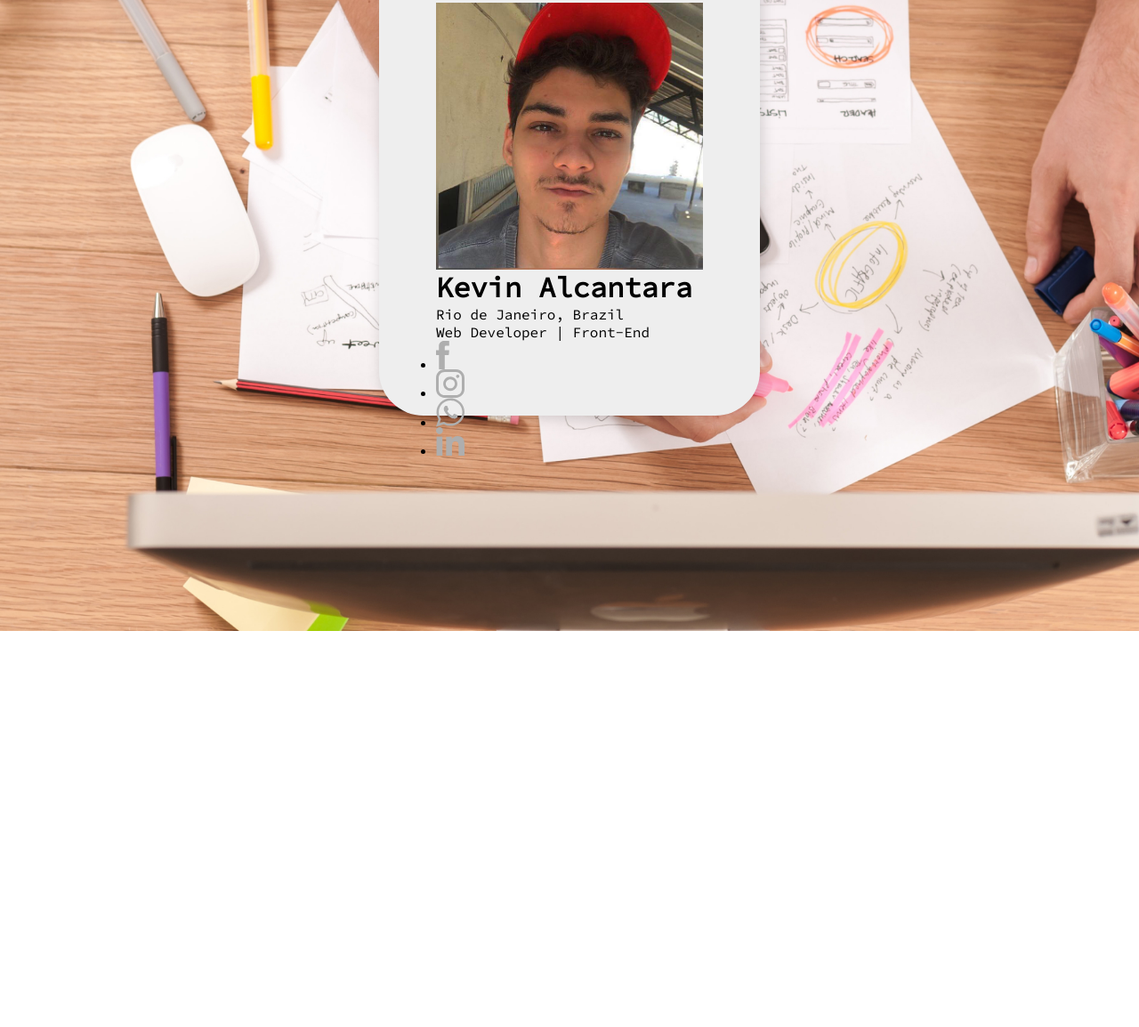
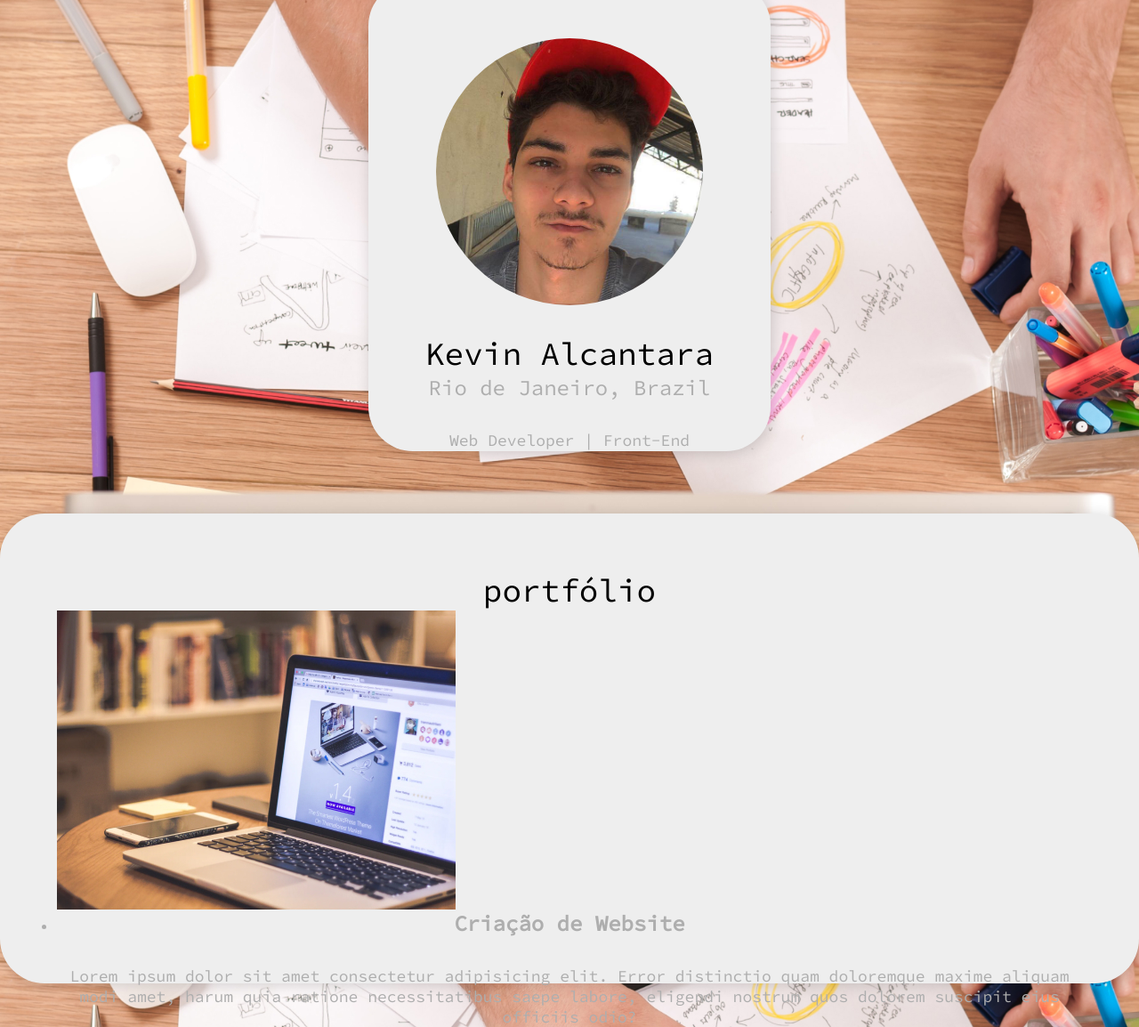
Before and after one commit to Kn-Alcantara/site-pessoal, a plain HTML site: page index.html in a window 1280 px wide. Shown: the part 91-1245 px from the top of the page at 89% size. Before the commit the page ends 800 px from the top, so only its background shows below. Drawn offline with Linux system fonts and the light colour scheme.

Commit message:
terminando interface

```diff
--- a/index.html
+++ b/index.html
@@ -14,11 +14,12 @@
   </head>
   <body>
     <div class="box">
-      <img width="300px" src=./img/img/perfil.jpg alt="eu" />
-      <h1>Kevin Alcantara</h1>
+      <img class="user-img" width="300px" src=./img/img/perfil.jpg alt="eu" />
+
+      <h1 class="title">Kevin Alcantara</h1>
       <span>Rio de Janeiro, Brazil</span>
       <p>Web Developer | Front-End</p>
-      <ul>
+      <ul class="Redes-Sociais">
         <li>
           <a href="#"><img src="./img/img/facebook.svg" alt="Facebook" /></a>
         </li>
@@ -33,5 +34,20 @@
         </li>
       </ul>
     </div>
+    <div class="portfólio box">
+      <h1 class="title">portfólio</h1>
+      <ul>
+        <li>
+          <img src="./img/img/1.jpg" alt="1" />
+          <h2>Criação de Website</h2>
+          <p>
+            Lorem ipsum dolor sit amet consectetur adipisicing elit. Error
+            distinctio quam doloremque maxime aliquam modi amet, harum quia
+            ratione necessitatibus saepe labore, eligendi nostrum quos dolorem
+            suscipit eius officiis odio?
+          </p>
+        </li>
+      </ul>
+    </div>
   </body>
 </html>
--- a/style/main.scss
+++ b/style/main.scss
@@ -5,23 +5,52 @@
     padding: 0;
 }
 img{
-    display: block;
+    display:block;
     max-width: 100%;
+
 }
+
 body{
     font-family: "source code pro";
     background: url("../img/img/bg.jpg");
     background-attachment: fixed;
     background-size: cover;
     @include body-config ()
-
+    color : #aeaeae;
+   }
+.user-img{
+    border-radius: 50%;
+    margin: 0 auto 2rem auto;
 }
-
+.title{
+    font-size: 36px;
+    font-weight: normal;
+    color: black;
+}
 .box{
     background: #eee;
     padding: 4rem;
     box-shadow: 2px 2px 16px rgba(0,0,0,0.16);
     height: 50vh;
-    margin-top: 30px;
+    margin-top: 70px;
     border-radius: 50px;
+    text-align: center;
+
+     span{
+        font-size: 24px;
+    }
+    p{
+        font-size: 18px;
+        margin-top: 2rem;
+        margin-bottom: 4rem;
+    }
+    .Redes-Sociais{
+        @include flex-simple(row,center,center);
+        li{margin-right: 1rem;
+            list-style: none;
+            margin-top: 40px;
+            justify-content: center;
+        }
+    }
+
 }
```
Also changed, not shown: style/main.css, 1 other file.
